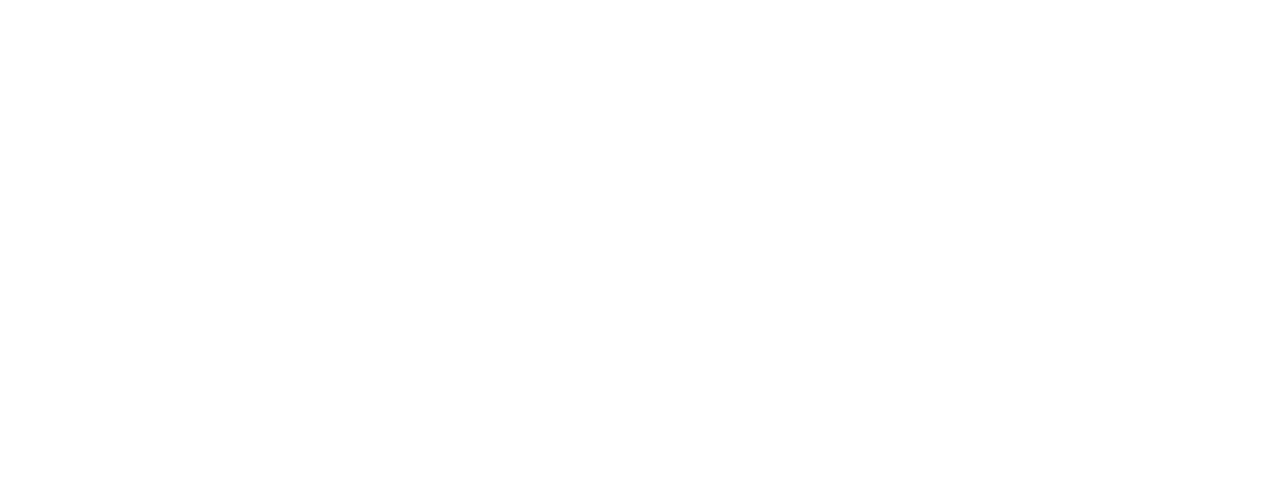
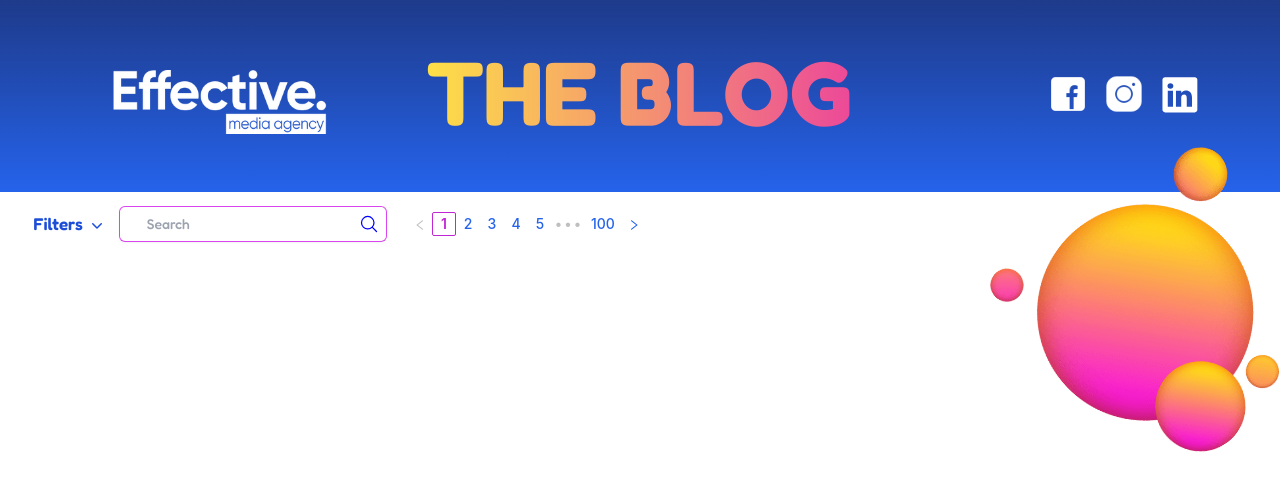
Before and after one commit to irobertcostin/effective-media-blog, a React (Create React App) app: page / in a window 1280 px wide. Shown: the top 490 px of the page. Built offline with nearby package versions, Linux system fonts and the light colour scheme.

Commit message:
app update

```diff
--- a/src/App.js
+++ b/src/App.js
@@ -1,8 +1,23 @@
+import { BrowserRouter, Routes, Route } from "react-router-dom";
+import Home from "./components/home/Home";
+import Navbar from "./components/home/Navbar";
+
 
 
 function App() {
   return (
-    <div className="App fredoka-font">
+    <div className="App fredoka-font h-[100vh] overflow-hidden">
+
+
+
+      <BrowserRouter>
+        <Navbar />
+        <Routes>
+          <Route path="/" element={<Home />}></Route>
+        </Routes>
+
+      </BrowserRouter>
+
 
     </div>
   );
--- /dev/null
+++ b/src/components/home/Home.js
@@ -0,0 +1,24 @@
+import UtilityBar from "./UtilityBar"
+
+
+
+
+
+
+
+export default function Home() {
+
+
+
+    return (
+        <div className="w-full relative py-2 px-2">
+
+
+            <UtilityBar />
+
+
+
+
+        </div>
+    )
+}
--- a/src/index.css
+++ b/src/index.css
@@ -5,7 +5,8 @@
 
 
 body {
-  margin: 0;
+  margin: 0px;
+  padding: 0;
   font-family: -apple-system, BlinkMacSystemFont, 'Segoe UI', 'Roboto', 'Oxygen',
     'Ubuntu', 'Cantarell', 'Fira Sans', 'Droid Sans', 'Helvetica Neue',
     sans-serif;
--- a/tailwind.config.js
+++ b/tailwind.config.js
@@ -6,5 +6,7 @@
   theme: {
     extend: {},
   },
-  plugins: [],
+  plugins: [
+    require('@tailwindcss/forms')
+  ],
 }
```
Also changed, not shown: public/manifest.json.
